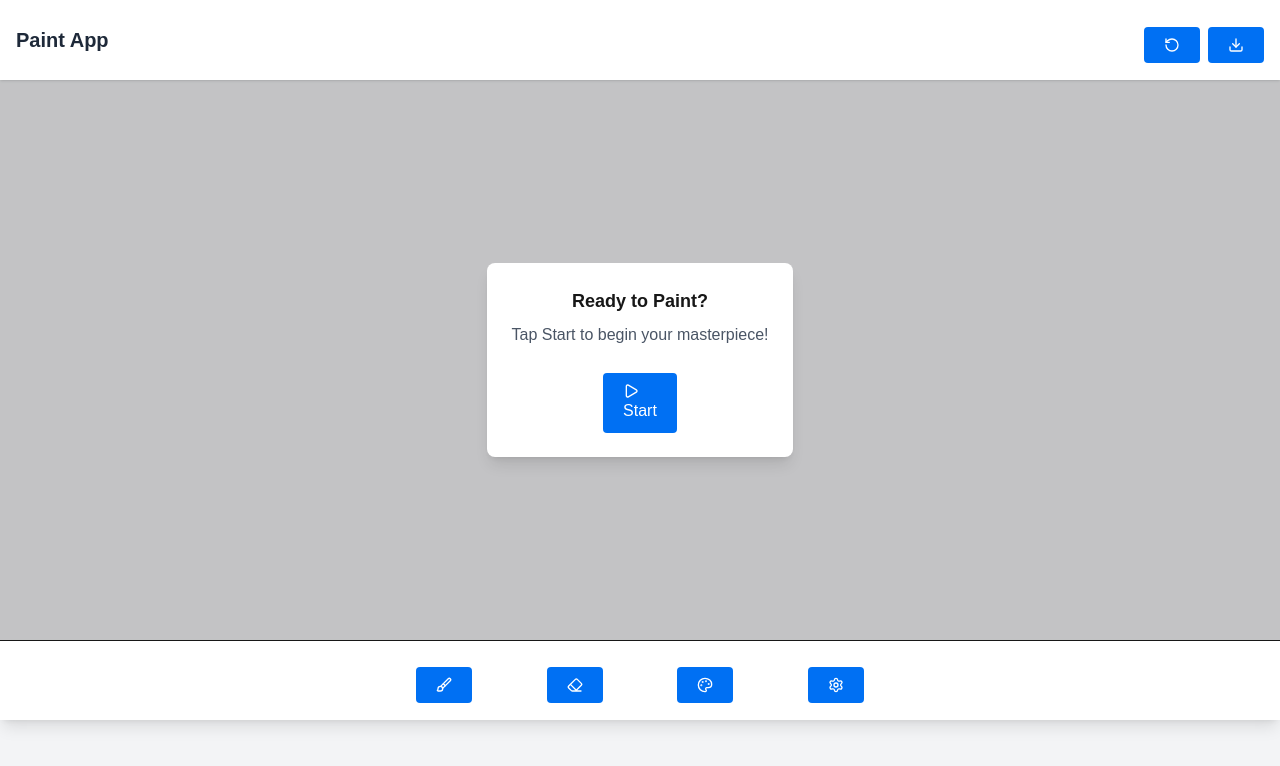
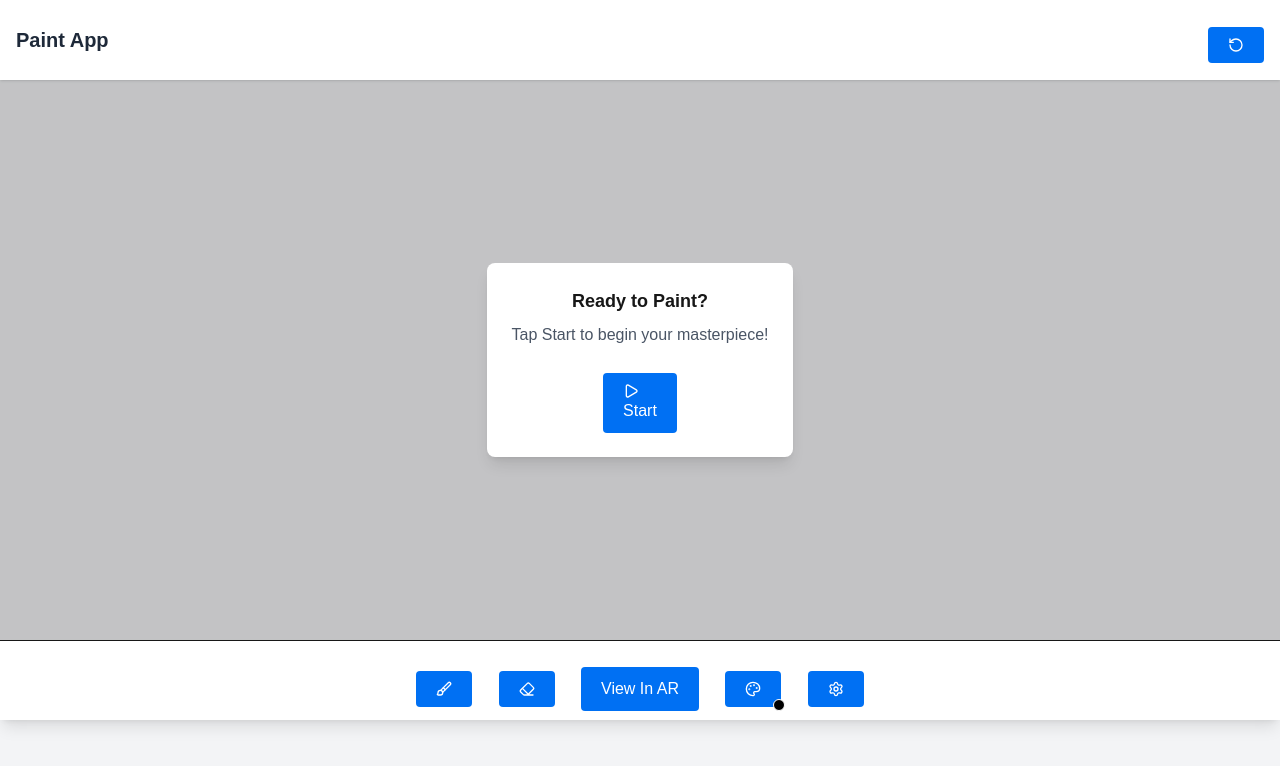
Before and after one commit to chirahbhal312/fingerdrawer-nextjs, a Next.js app: page /PaintViewInAR in a window 1280 px wide. Shown: the top 766 px of the page. Built offline with nearby package versions, Linux system fonts and the light colour scheme.

Commit message:
UI changes in PaintViewInAR

```diff
--- a/src/app/PaintViewInAR/page.jsx
+++ b/src/app/PaintViewInAR/page.jsx
@@ -1,11 +1,24 @@
-'use client'
+"use client"
 
 import { useRef, useState, useEffect, useCallback } from "react"
 import { Brush, Eraser, Download, Play, Palette, RotateCcw, Settings } from "lucide-react"
 
 const defaultColors = [
-  "#000000", "#FFFFFF", "#FF0000", "#00FF00", "#0000FF", "#FFFF00", "#FF00FF",
-  "#00FFFF", "#FFA500", "#800080", "#FFC0CB", "#A52A2A", "#808080", "#90EE90", "#FFB6C1",
+  "#000000",
+  "#FFFFFF",
+  "#FF0000",
+  "#00FF00",
+  "#0000FF",
+  "#FFFF00",
+  "#FF00FF",
+  "#00FFFF",
+  "#FFA500",
+  "#800080",
+  "#FFC0CB",
+  "#A52A2A",
+  "#808080",
+  "#90EE90",
+  "#FFB6C1",
 ]
 
 export default function PaintingApp() {
@@ -124,7 +137,7 @@ export default function PaintingApp() {
   }, [])
 
   const btnClass = (active) =>
-    `p-2 rounded text-white ${active ? 'bg-green-600' : 'bg-blue-500'} hover:opacity-90 active:bg-green-700`
+    `p-2 rounded text-white ${active ? "bg-green-600" : "bg-blue-500"} hover:opacity-90 active:bg-green-700`
 
   return (
     <div className="h-screen flex flex-col bg-gray-100 overflow-hidden">
@@ -140,13 +153,6 @@ export default function PaintingApp() {
             disabled={!isStarted}
           >
             <RotateCcw className="w-4 h-4" />
-          </button>
-          <button
-            className={btnClass(false)}
-            onClick={saveAndRedirect}
-            disabled={!isStarted}
-          >
-            <Download className="w-4 h-4" />
           </button>
         </div>
       </div>
@@ -186,40 +192,43 @@ export default function PaintingApp() {
       {/* Bottom Panel – 10vh */}
       <div className="h-[10vh] bg-white border-t shadow-lg p-4">
         <div className="flex items-center justify-between max-w-md mx-auto w-full">
-          <button
-            className={btnClass(tool === "brush")}
-            onClick={() => setTool("brush")}
-            disabled={!isStarted}
-          >
+          <button className={btnClass(tool === "brush")} onClick={() => setTool("brush")} disabled={!isStarted}>
             <Brush className="w-4 h-4" />
           </button>
 
-          <button
-            className={btnClass(tool === "eraser")}
-            onClick={() => setTool("eraser")}
-            disabled={!isStarted}
-          >
+          <button className={btnClass(tool === "eraser")} onClick={() => setTool("eraser")} disabled={!isStarted}>
             <Eraser className="w-4 h-4" />
+          </button>
+
+          <button className={btnClass(false)} onClick={saveAndRedirect} disabled={!isStarted}>
+            View In AR
           </button>
 
           <div className="relative" id="color-popover">
             <button
-              className={btnClass(showColorPopover)}
-              onClick={() => setShowColorPopover(v => !v)}
+              className={`${btnClass(showColorPopover)} relative`}
+              onClick={() => setShowColorPopover((v) => !v)}
               disabled={!isStarted}
             >
               <Palette className="w-4 h-4" />
+              <div
+                className="absolute -bottom-1 -right-1 w-3 h-3 rounded-full border border-white"
+                style={{ backgroundColor: brushColor }}
+              />
             </button>
             {showColorPopover && (
-              <div className="absolute left-0 top-full mt-2 bg-white rounded-md shadow-lg p-4 z-10 w-64">
+              <div className="absolute left-0 bottom-full mb-2 bg-white rounded-md shadow-lg p-4 z-10 w-64">
                 <label className="text-sm font-medium mb-2 block">Colors</label>
                 <div className="grid grid-cols-5 gap-2">
-                  {defaultColors.map(color => (
+                  {defaultColors.map((color) => (
                     <button
                       key={color}
-                      className={`w-8 h-8 rounded border-2 ${brushColor === color ? "border-black scale-110" : "border-gray-300"}`}
+                      className={`w-8 h-8 rounded border-2 transition-all ${brushColor === color ? "border-black scale-110" : "border-gray-300 hover:border-gray-400"}`}
                       style={{ backgroundColor: color }}
-                      onClick={() => setBrushColor(color)}
+                      onClick={() => {
+                        setBrushColor(color)
+                        setShowColorPopover(false)
+                      }}
                     />
                   ))}
                 </div>
@@ -227,12 +236,15 @@ export default function PaintingApp() {
                   <input
                     type="color"
                     value={customColor}
-                    onChange={e => setCustomColor(e.target.value)}
+                    onChange={(e) => setCustomColor(e.target.value)}
                     className="w-12 h-8 border rounded"
                   />
                   <button
                     className={btnClass(false)}
-                    onClick={() => setBrushColor(customColor)}
+                    onClick={() => {
+                      setBrushColor(customColor)
+                      setShowColorPopover(false)
+                    }}
                   >
                     Use
                   </button>
@@ -244,20 +256,20 @@ export default function PaintingApp() {
           <div className="relative" id="settings-popover">
             <button
               className={btnClass(showSettingsPopover)}
-              onClick={() => setShowSettingsPopover(v => !v)}
+              onClick={() => setShowSettingsPopover((v) => !v)}
               disabled={!isStarted}
             >
               <Settings className="w-4 h-4" />
             </button>
             {showSettingsPopover && (
-              <div className="absolute right-0 top-full mt-2 bg-white rounded-md shadow-lg p-4 z-10 w-64">
+              <div className="absolute right-0 bottom-full mb-2 bg-white rounded-md shadow-lg p-4 z-10 w-64">
                 <label className="text-sm font-medium mb-2 block">Brush Size: {brushSize}px</label>
                 <input
                   type="range"
                   min="1"
                   max="50"
                   value={brushSize}
-                  onChange={e => setBrushSize(parseInt(e.target.value))}
+                  onChange={(e) => setBrushSize(Number.parseInt(e.target.value))}
                   className="w-full"
                 />
               </div>
```
